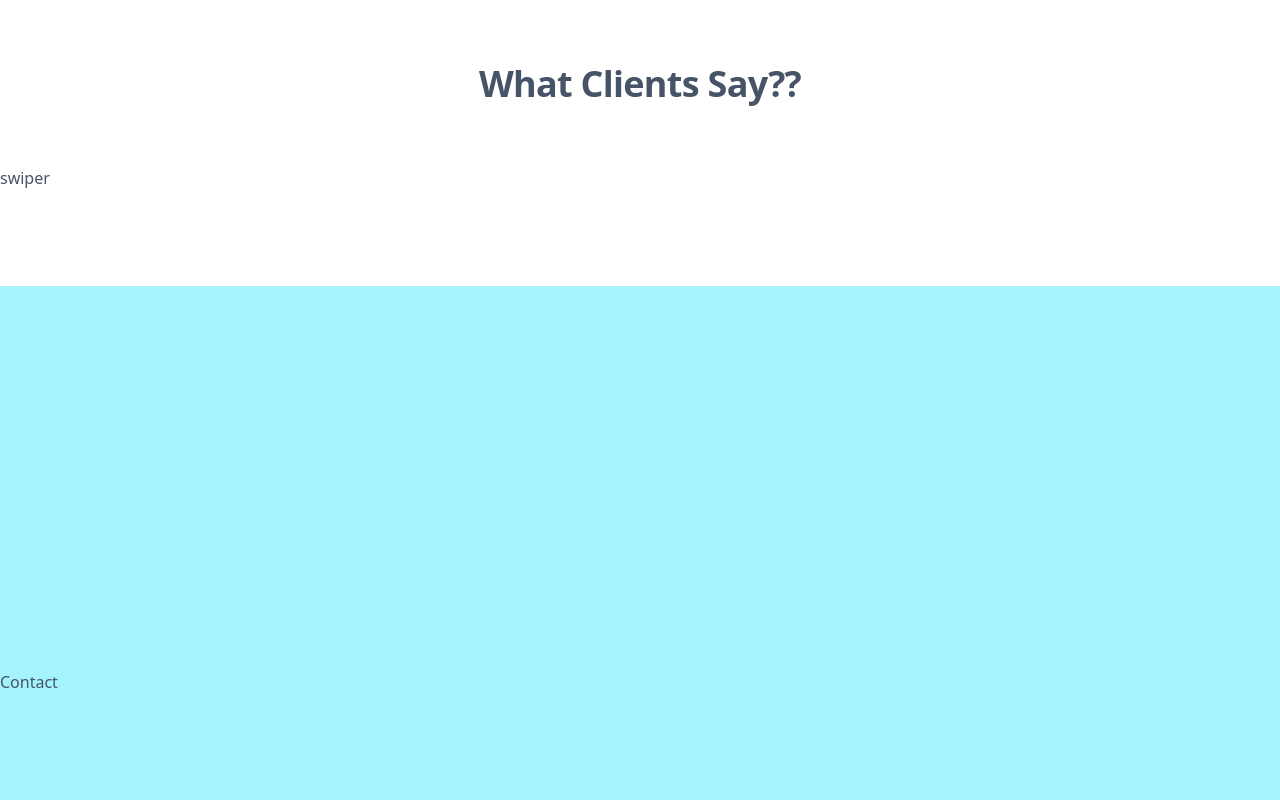
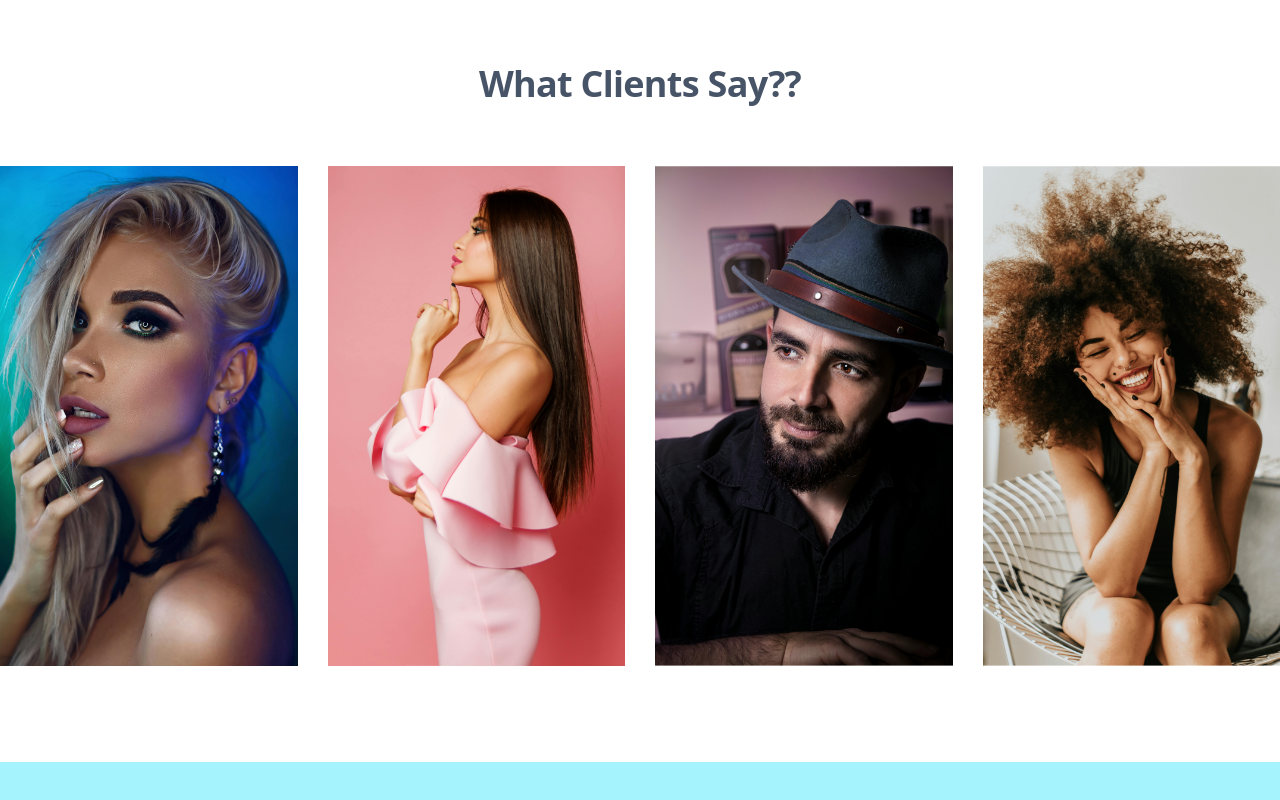
Before and after one commit to abuhosain/latest-portfolio, a Next.js app: page / in a window 1280 px wide. Shown: the part 3696-4496 px from the top of the page. Built offline with nearby package versions, Linux system fonts and the light colour scheme.

Commit message:
testimonial section done

```diff
--- a/components/Testimonial/Testimonials.jsx
+++ b/components/Testimonial/Testimonials.jsx
@@ -17,31 +17,31 @@ import Image from "next/image";
 // import sample data for testimoinials
 const slides = [
   {
-    img: "/assets/testimoinial/img-1.png",
+    img: "/assets/testimonial/img-1.png",
     name: "John Doe",
     message:
       "This service is amazing. I am very satisfied with the quality of the service. I will recommend this to my friends.",
   },
   {
-    img: "/assets/testimoinial/img-2.png",
+    img: "/assets/testimonial/img-2.png",
     name: "Jonny Doe",
     message:
       "He is a great guy. His work is amazing. I am very satisfied with the quality of the service. I will recommend this to my friends.",
   },
   {
-    img: "/assets/testimoinial/img-3.png",
+    img: "/assets/testimonial/img-3.png",
     name: "Yash Doe",
     message:
       "Highly recommended. I am very satisfied with the quality of the service. I will recommend this to my friends.",
   },
   {
-    img: "/assets/testimoinial/img-4.png",
+    img: "/assets/testimonial/img-4.png",
     name: "Marry Berry",
     message:
       "Must try this service. I am very satisfied with the quality of the service. I will recommend this to my friends.",
   },
   {
-    img: "/assets/testimoinial/img-5.png",
+    img: "/assets/testimonial/img-5.png",
     name: "Leo Max",
     message:
       "The service is amazing. You should try this service. I am very satisfied with the quality of the service. I will recommend this to my friends.",
@@ -68,9 +68,43 @@ const Testimonials = () => {
           textStyles="h2 mb-[30px] xl:mb-[60px] text-center"
         />
       </div>
-      <Swiper>
+      <Swiper
+        slidesPerView={1}
+        spaceBetween={30}
+        onSwiper={setSwiperRef}
+        loop={true}
+        breakpoints={{
+          640: {
+            slidesPerView: 1,
+          },
+          768: {
+            slidesPerView: 2,
+          },
+          1024: {
+            slidesPerView: 3,
+          },
+          1200: {
+            slidesPerView: 4,
+          },
+        }}
+        className="w-full h-[400px] xl:h-[500px]"
+      >
         {slides.map((slide, index) => {
-          return <SwiperSlide key={index}>swiper</SwiperSlide>;
+          return (
+            <SwiperSlide key={index} className="h-full select-none">
+              <div className="w-full h-full flex items-end">
+                <div className="flex items-end rounded-2xl overflow-hidden">
+                  <Image
+                    src={slide.img}
+                    alt={slide.name}
+                    fill
+                    quality={100}
+                    className="object-center object-cover"
+                  />
+                </div>
+              </div>
+            </SwiperSlide>
+          );
         })}
       </Swiper>
     </div>
```
